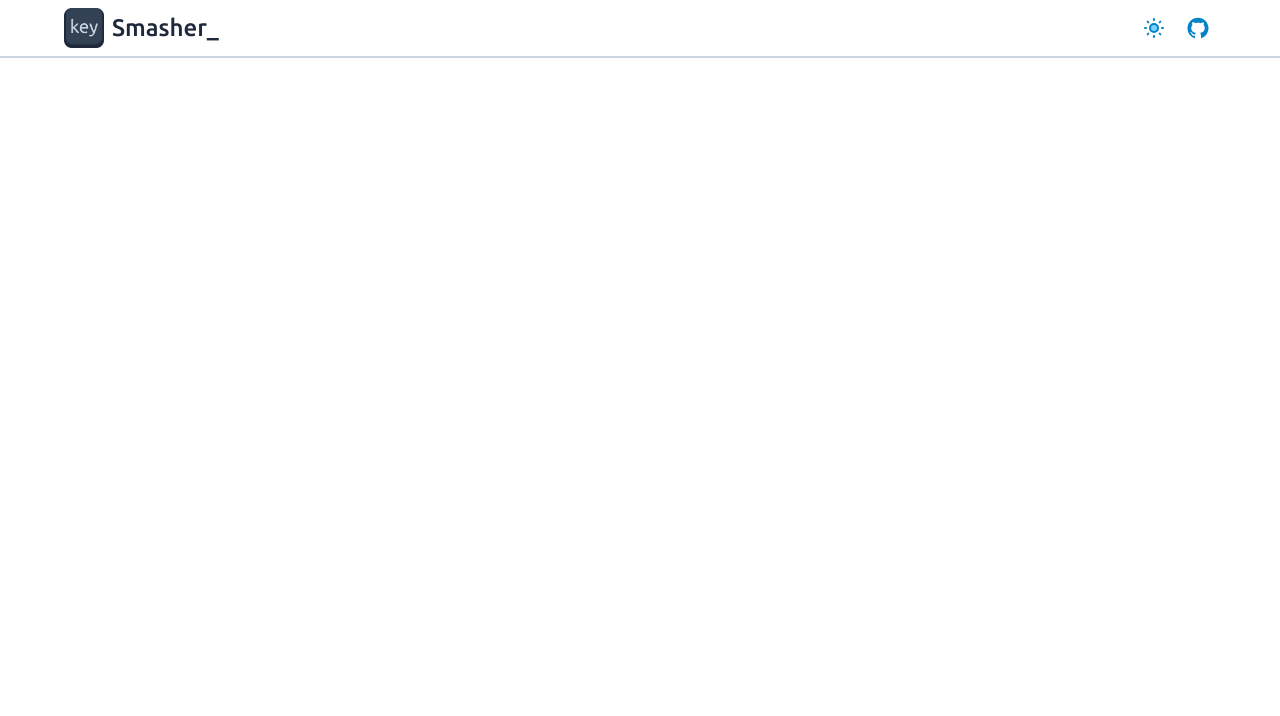
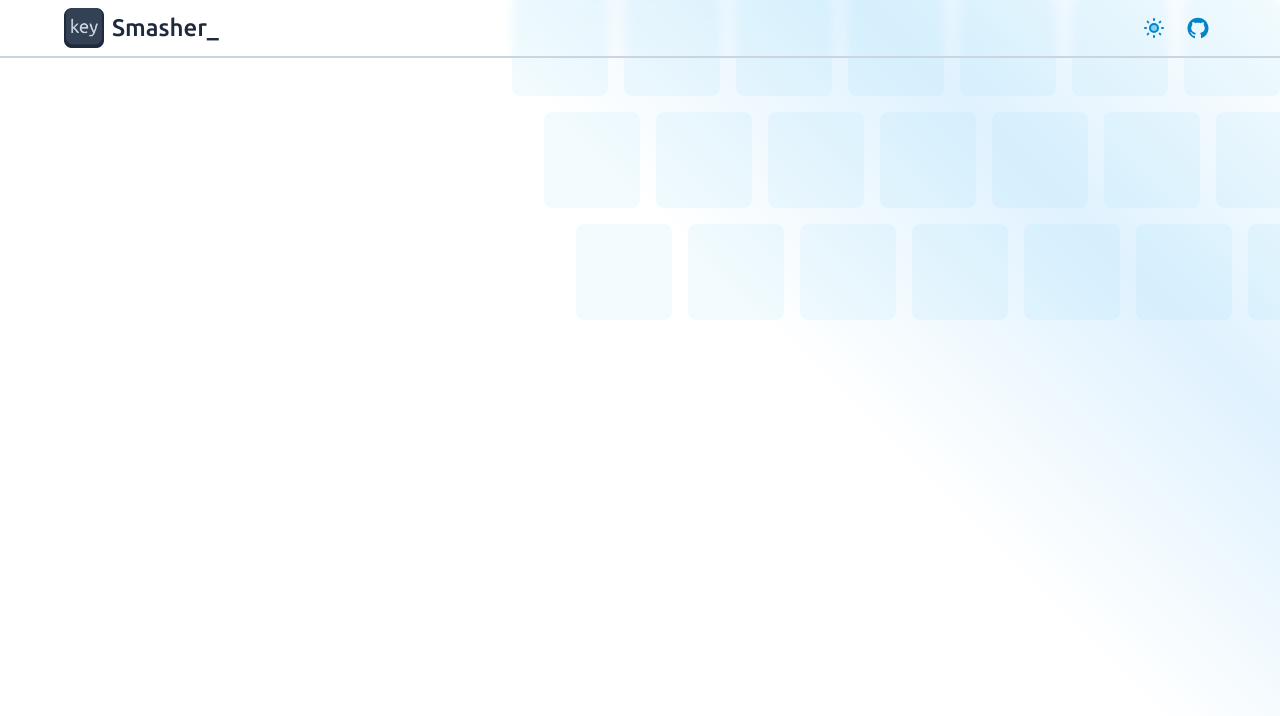
Before and after one commit to Vishal-Kamath/key-smasher, a Next.js app: page / in a window 1280 px wide. Shown: the top 716 px of the page. Built offline with nearby package versions, Linux system fonts and the light colour scheme.

Commit message:
⬆️update: bg with glare

```diff
--- a/src/components/background.tsx
+++ b/src/components/background.tsx
@@ -1,12 +1,14 @@
 import React from 'react';
 
 const BgTile: React.FC = () => {
-  return <div className="w-24 h-24 rounded-lg bg-white bg-opacity-5"></div>;
+  return (
+    <div className="w-24 h-24 rounded-lg dark:bg-white bg-sky-500 bg-opacity-5 dark:bg-opacity-5"></div>
+  );
 };
 
 const Background: React.FC = () => {
   return (
-    <div className="isolate absolute flex flex-col items-end gap-4 top-0 right-0 -z-10">
+    <div className="aspect-square bg-gradient-to-tr from-white from-45% via-sky-100 to-white dark:from-slate-950 dark:via-sky-950 dark:to-slate-950 isolate absolute flex flex-col items-end gap-4 top-0 right-0 -z-10">
       <div className="flex gap-4">
         {Array(7)
           .fill(null)
@@ -20,7 +22,7 @@ const Background: React.FC = () => {
           .map((_, index) => (
             <BgTile key={'row 2' + index} />
           ))}
-        <div className="w-16 h-24 rounded-l-lg bg-white bg-opacity-5"></div>
+        <div className="w-16 h-24 rounded-l-lg dark:bg-white bg-sky-500 bg-opacity-5 dark:bg-opacity-5"></div>
       </div>
       <div className="flex gap-4">
         {Array(6)
@@ -28,7 +30,7 @@ const Background: React.FC = () => {
           .map((_, index) => (
             <BgTile key={'row 3' + index} />
           ))}
-        <div className="w-8 h-24 rounded-l-lg bg-white bg-opacity-5"></div>
+        <div className="w-8 h-24 rounded-l-lg dark:bg-white bg-sky-500 bg-opacity-5 dark:bg-opacity-5"></div>
       </div>
     </div>
   );
```
